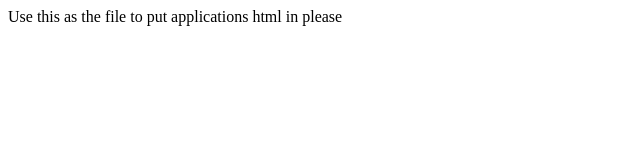
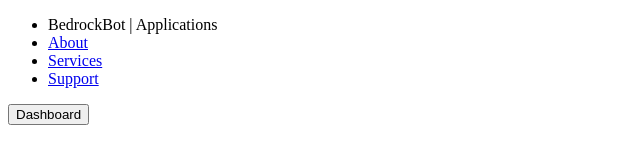
Before and after one commit to bedrockbot/websitetest, a website: page client/applications.html in a window 1280 px wide. Shown: the whole page, without its empty margins (0-640 px from the left). Drawn offline with Linux system fonts and the light colour scheme.

```diff
--- a/client/applications.html
+++ b/client/applications.html
@@ -1 +1,23 @@
-Use this as the file to put applications html in please
+<!DOCTYPE html>
+<html lang="en">
+  <head>
+    <meta charset="UTF-8" />
+    <meta http-equiv="X-UA-Compatible" content="IE=edge" />
+    <meta name="viewport" content="width=device-width, initial-scale=1.0" />
+    <title>BedrockBot Applications</title>
+    <link rel="stylesheet" href="styles/applicationstyles.css" />
+  </head>
+  <body>
+    <header>
+      <nav>
+        <ul class="nav__links">
+          <li>BedrockBot | Applications</li>
+          <li><a href="../">About</a></li>
+          <li><a href="../services">Services</a></li>
+          <li><a href="../support">Support</a></li>
+        </ul>
+      </nav>
+      <a class="cta" href="../dashboard"><button>Dashboard</button></a>
+    </header>
+  </body>
+</html>
```
